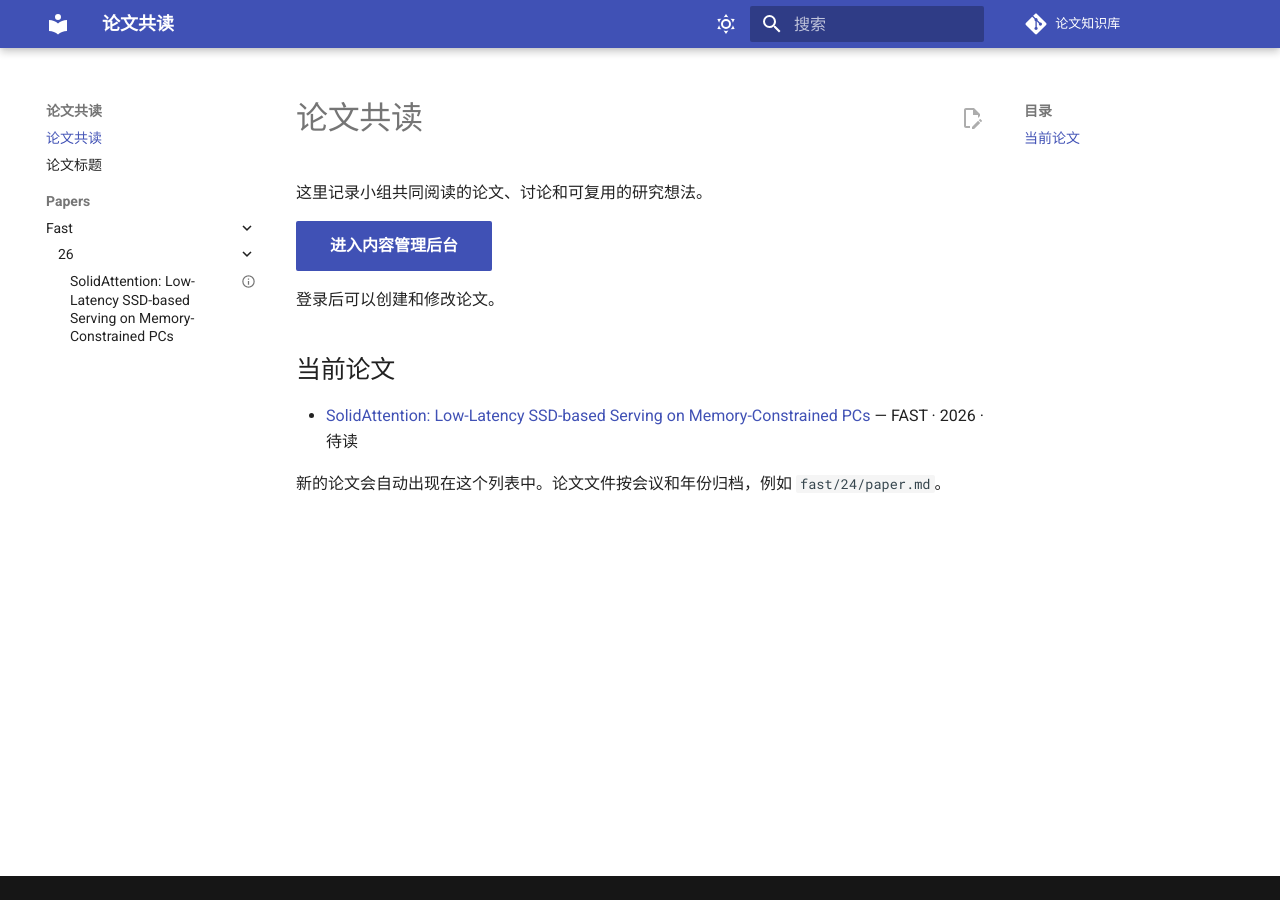
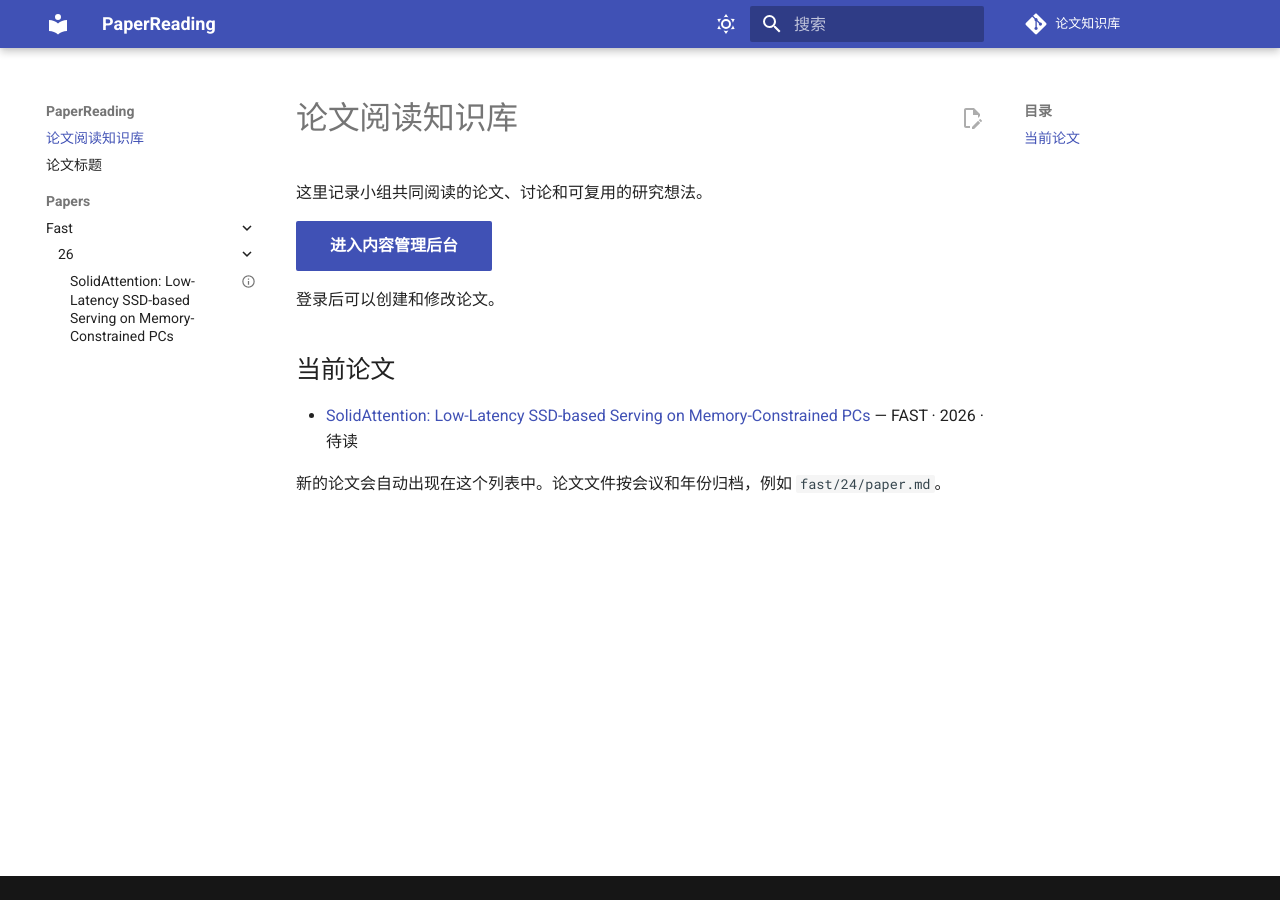
Before and after one commit to USTC-ADSL/MobilePaperReading, an MkDocs documentation site: the page built from docs/index.md, in a window 1280 px wide. Built offline with MkDocs 1.6.1 and Material for MkDocs 9.7.7, drawn with Linux system fonts in a browser that asks for light colours; a script that is not in the unit is left out; comment, search, counter and statistics services are not loaded.

Commit message:
更新 PaperReading 站点名称和首页标题

```diff
--- a/README.md
+++ b/README.md
@@ -1,4 +1,4 @@
-# 论文共读
+# PaperReading
 
 这是小组共读论文的 MkDocs Material 知识库。
 
--- a/docs/index.md
+++ b/docs/index.md
@@ -1,8 +1,8 @@
 ---
-title: 论文共读
+title: 论文阅读知识库
 ---
 
-# 论文共读
+# 论文阅读知识库
 
 这里记录小组共同阅读的论文、讨论和可复用的研究想法。
 
--- a/mkdocs.yml
+++ b/mkdocs.yml
@@ -1,4 +1,4 @@
-site_name: 论文共读
+site_name: PaperReading
 site_description: 小组论文阅读与知识分享
 site_url: https://paper.adslab.icu/
 repo_url: https://github.com/USTC-ADSL/MobilePaperReading
```
Also changed, not shown: 1 other file.
